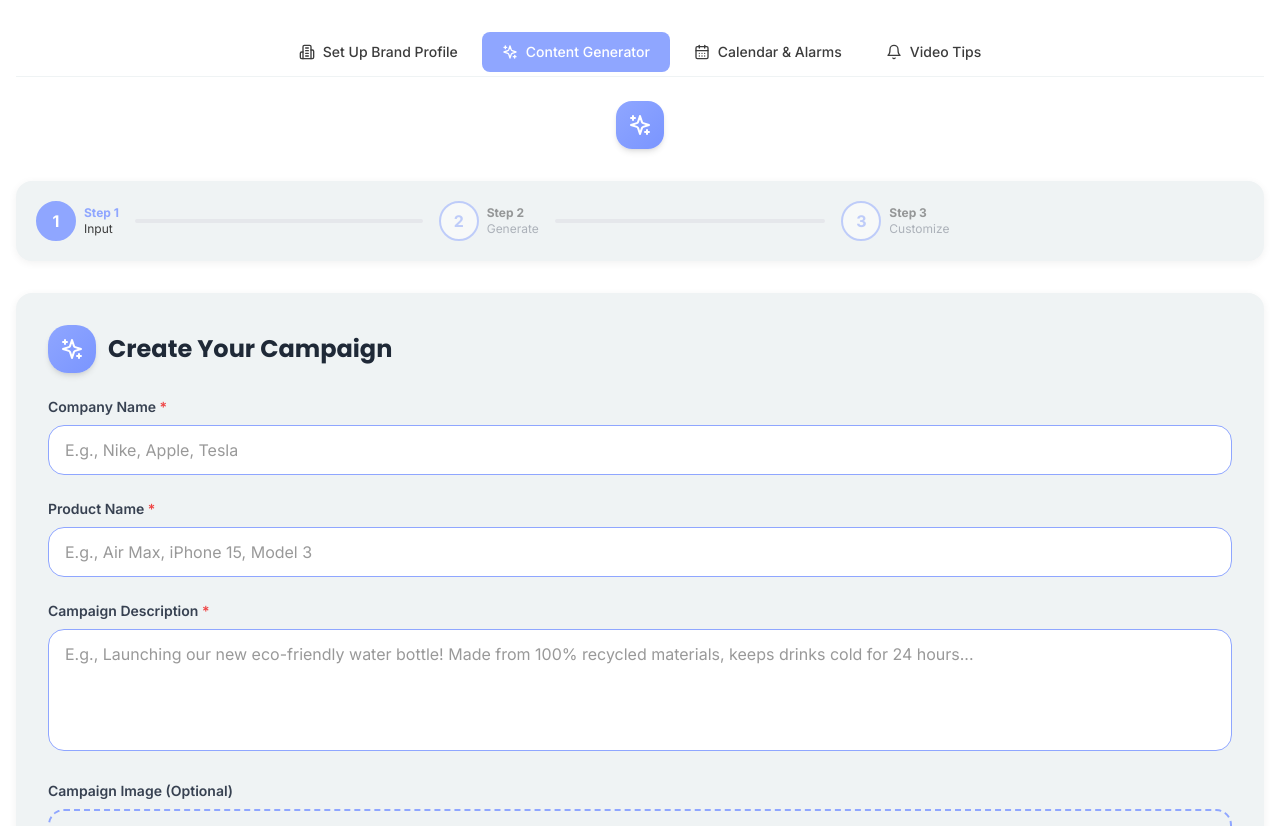
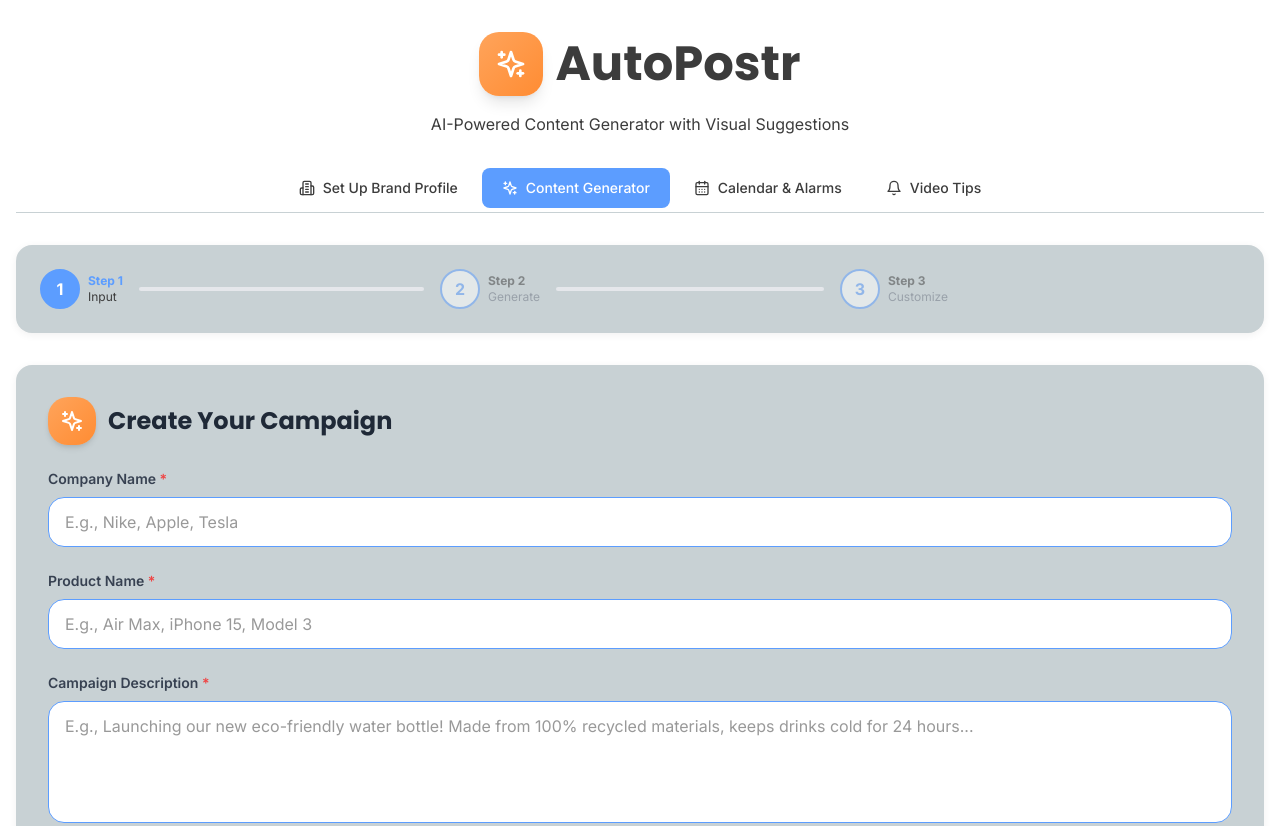
Before and after one commit to ingyinPie/design, a React (Vite) app: page / in a window 1280 px wide. Shown: the top 826 px of the page. Built offline with nearby package versions, Linux system fonts and the light colour scheme; no server answers; the database is empty.

Commit message:
Updated App.tsx

```diff
--- a/src/App.tsx
+++ b/src/App.tsx
@@ -483,14 +483,25 @@ function App() {
   return (
     <div className="min-h-screen bg-white">
       <div className="container mx-auto px-4 py-8 max-w-7xl">
-        <header className="mb-8 animate-fade-in">
-          <div className="bg-white border-b border-[#EFF3F4] pb-1 mb-6">
+        <header className="text-center mb-8 animate-fade-in">
+          <div className="flex items-center justify-center gap-3 mb-4">
+            <div className="w-16 h-16 bg-gradient-to-br from-orange-400 to-orange-500 rounded-[20px] flex items-center justify-center shadow-lg">
+              <Sparkles className="w-8 h-8 text-white" />
+            </div>
+            <h1 className="text-5xl font-bold text-[#3C3C3C]">
+              AutoPostr
+            </h1>
+          </div>
+          <p className="text-[#3C3C3C] text-base mb-8">
+            AI-Powered Content Generator with Visual Suggestions
+          </p>
+          <div className="bg-white border-b border-[#C8D1D4] pb-1">
             <div className="flex items-center justify-center gap-1">
               <button
                 onClick={() => setShowBrandModal(true)}
                 className={`btn-secondary flex items-center gap-2 ${
                   false
-                    ? '!bg-[#8FA6FF] !text-white rounded-lg'
+                    ? '!bg-[#5C9DFF] !text-white rounded-lg'
                     : ''
                 }`}
               >
@@ -501,7 +512,7 @@ function App() {
                 onClick={() => setShowScheduleView(false)}
                 className={`btn-secondary flex items-center gap-2 ${
                   !showScheduleView
-                    ? '!bg-[#8FA6FF] !text-white rounded-lg'
+                    ? '!bg-[#5C9DFF] !text-white rounded-lg'
                     : ''
                 }`}
               >
@@ -512,7 +523,7 @@ function App() {
                 onClick={() => setShowScheduleView(true)}
                 className={`btn-secondary flex items-center gap-2 ${
                   showScheduleView
-                    ? '!bg-[#8FA6FF] !text-white rounded-lg'
+                    ? '!bg-[#5C9DFF] !text-white rounded-lg'
                     : ''
                 }`}
               >
@@ -522,19 +533,12 @@ function App() {
               <button
                 onClick={() => setShowVideoTips(!showVideoTips)}
                 className={`btn-secondary flex items-center gap-2 ${
-                  showVideoTips ? '!bg-[#8FA6FF] !text-white rounded-lg' : ''
+                  showVideoTips ? '!bg-[#5C9DFF] !text-white rounded-lg' : ''
                 }`}
               >
                 <Bell className="w-4 h-4" />
                 <span>Video Tips</span>
               </button>
-            </div>
-          </div>
-          <div className="text-center">
-            <div className="flex items-center justify-center gap-3 mb-2">
-              <div className="w-12 h-12 bg-gradient-to-br from-[#8FA6FF] to-[#7A95FF] rounded-[16px] flex items-center justify-center shadow-md">
-                <Sparkles className="w-6 h-6 text-white" />
-              </div>
             </div>
           </div>
         </header>
--- a/src/components/Calendar.tsx
+++ b/src/components/Calendar.tsx
@@ -138,11 +138,11 @@ export function Calendar({ scheduledPosts, plannedPosts, onDateSelect, onPostCli
   const days = view === 'month' ? getDaysInMonth(currentDate) : getWeekDays(currentDate);
 
   return (
-    <div className="bg-[#EFF3F4] rounded-2xl shadow-md p-6">
+    <div className="bg-[#C8D1D4] rounded-2xl shadow-md p-6">
       <div className="flex items-center justify-between mb-6">
         <div className="flex items-center gap-3">
-          <div className="w-10 h-10 rounded-xl flex items-center justify-center border-2 border-[#8FA6FF]">
-            <CalendarIcon className="w-5 h-5 text-[#8FA6FF]" />
+          <div className="w-10 h-10 rounded-xl flex items-center justify-center border-2 border-[#5C9DFF]">
+            <CalendarIcon className="w-5 h-5 text-[#5C9DFF]" />
           </div>
           <h2 className="text-2xl font-bold text-[#3C3C3C]">Content Calendar</h2>
         </div>
--- a/src/components/InputSection.tsx
+++ b/src/components/InputSection.tsx
@@ -95,7 +95,7 @@ export function InputSection({ onGenerate, isGenerating }: InputSectionProps) {
   return (
     <div className="card-float p-8 mb-8 animate-fade-in">
       <div className="flex items-center gap-3 mb-6">
-        <div className="w-12 h-12 bg-gradient-to-br from-[#8FA6FF] to-[#7A95FF] rounded-[20px] flex items-center justify-center shadow-md">
+        <div className="w-12 h-12 bg-gradient-to-br from-orange-400 to-orange-500 rounded-[20px] flex items-center justify-center shadow-md">
           <Sparkles className="w-6 h-6 text-white" />
         </div>
         <h2 className="text-2xl font-bold text-gray-800">Create Your Campaign</h2>
@@ -168,9 +168,9 @@ export function InputSection({ onGenerate, isGenerating }: InputSectionProps) {
           </label>
 
           {!imageUrl ? (
-            <label className="flex flex-col items-center justify-center w-full h-40 border-2 border-dashed border-[#8FA6FF] rounded-2xl cursor-pointer hover:border-[#7A95FF] hover:bg-blue-50 transition-all duration-300">
+            <label className="flex flex-col items-center justify-center w-full h-40 border-2 border-dashed border-orange-300 rounded-2xl cursor-pointer hover:border-orange-400 hover:bg-orange-50 transition-all duration-300">
               <div className="flex flex-col items-center justify-center pt-5 pb-6">
-                <Upload className="w-10 h-10 text-[#8FA6FF] mb-3" />
+                <Upload className="w-10 h-10 text-orange-400 mb-3" />
                 <p className="text-sm text-gray-600 font-medium">Click to upload image</p>
                 <p className="text-xs text-gray-500 mt-1">PNG, JPG or WEBP</p>
               </div>
@@ -183,7 +183,7 @@ export function InputSection({ onGenerate, isGenerating }: InputSectionProps) {
               />
             </label>
           ) : (
-            <div className="relative w-full h-40 rounded-2xl overflow-hidden border-2 border-[#8FA6FF]">
+            <div className="relative w-full h-40 rounded-2xl overflow-hidden border-2 border-orange-300">
               <img
                 src={imageUrl}
                 alt="Campaign preview"
--- a/src/components/ScheduleModal.tsx
+++ b/src/components/ScheduleModal.tsx
@@ -149,7 +149,7 @@ export function ScheduleModal({ isOpen, onClose, onSchedule, prefilledData }: Sc
                     onClick={() => togglePlatform(platform.id)}
                     className={`p-4 rounded-xl border-2 transition-all ${
                       isSelected
-                        ? 'border-[#8FA6FF] bg-blue-50 shadow-[0_0_0_3px_rgba(143,166,255,0.3)]'
+                        ? 'border-[#5C9DFF] bg-blue-50 shadow-[0_0_0_3px_rgba(92,157,255,0.3)]'
                         : 'border-gray-200 hover:border-gray-300'
                     }`}
                   >
@@ -190,7 +190,7 @@ export function ScheduleModal({ isOpen, onClose, onSchedule, prefilledData }: Sc
             <button
               type="submit"
               disabled={platforms.length === 0}
-              className="flex-1 px-6 py-3 bg-[#8FA6FF] text-white rounded-xl font-semibold hover:bg-[#7A95FF] disabled:bg-gray-300 disabled:cursor-not-allowed transition-all flex items-center justify-center gap-2"
+              className="flex-1 px-6 py-3 bg-[#5C9DFF] text-white rounded-xl font-semibold hover:bg-[#4A8BFF] disabled:bg-gray-300 disabled:cursor-not-allowed transition-all flex items-center justify-center gap-2"
             >
               <Save className="w-4 h-4" />
               Schedule Post
--- a/src/components/StepNavigator.tsx
+++ b/src/components/StepNavigator.tsx
@@ -18,13 +18,15 @@ export function StepNavigator({ currentStep, onStepClick, canNavigate }: StepNav
   ];
 
   return (
-    <div className="card-float p-5 mb-8 animate-fade-in">
+    <div className="card-float p-6 mb-8 animate-fade-in">
       <div className="flex items-center justify-between">
         {steps.map((step, index) => (
           <div key={step.number} className="flex items-center flex-1">
-            <div
+            <button
+              onClick={() => step.enabled && onStepClick(step.number as 1 | 2 | 3)}
+              disabled={!step.enabled}
               className={`flex items-center gap-2 ${
-                step.enabled ? '' : 'opacity-50'
+                step.enabled ? 'cursor-pointer' : 'cursor-not-allowed opacity-50'
               }`}
             >
               <div
@@ -44,7 +46,7 @@ export function StepNavigator({ currentStep, onStepClick, canNavigate }: StepNav
               </div>
               <div className="text-left">
                 <div className={`text-xs font-bold ${
-                  currentStep === step.number ? 'text-[#8FA6FF]' : 'text-[#3C3C3C]'
+                  currentStep === step.number ? 'text-[#5C9DFF]' : 'text-[#3C3C3C]'
                 }`}>
                   Step {step.number}
                 </div>
@@ -54,11 +56,11 @@ export function StepNavigator({ currentStep, onStepClick, canNavigate }: StepNav
                   {step.label}
                 </div>
               </div>
-            </div>
+            </button>
             {index < steps.length - 1 && (
               <div
                 className={`flex-1 h-1 mx-4 rounded-full transition-all duration-300 ${
-                  currentStep > step.number ? 'bg-[#8FA6FF]' : 'bg-gray-200'
+                  currentStep > step.number ? 'bg-[#5C9DFF]' : 'bg-gray-200'
                 }`}
               />
             )}
--- a/src/index.css
+++ b/src/index.css
@@ -21,13 +21,13 @@
 
 @layer components {
   .input-orange {
-    @apply bg-white border-[1.5px] border-[#8FA6FF] text-gray-900 rounded-2xl px-4 py-3
-           focus:outline-none focus:ring-0 focus:border-[#8FA6FF] transition-all duration-300;
-    box-shadow: 0 0 0 0 rgba(143, 166, 255, 0);
+    @apply bg-white border-[1.5px] border-[#5C9DFF] text-gray-900 rounded-2xl px-4 py-3
+           focus:outline-none focus:ring-0 focus:border-[#5C9DFF] transition-all duration-300;
+    box-shadow: 0 0 0 0 rgba(92, 157, 255, 0);
   }
 
   .input-orange:focus {
-    box-shadow: 0 0 6px rgba(143, 166, 255, 0.7);
+    box-shadow: 0 0 6px rgba(92, 157, 255, 0.7);
   }
 
   .input-orange::placeholder {
@@ -35,7 +35,7 @@
   }
 
   .card-float {
-    @apply bg-[#EFF3F4] rounded-[16px] transition-all duration-300 relative;
+    @apply bg-[#C8D1D4] rounded-[16px] transition-all duration-300 relative;
     box-shadow: 0 2px 8px rgba(0, 0, 0, 0.06);
     z-index: 1;
   }
@@ -46,8 +46,8 @@
   }
 
   .btn-primary {
-    @apply bg-[#8FA6FF] text-white font-bold rounded-2xl px-6 py-3
-           transition-all duration-300 hover:bg-[#7A95FF] uppercase text-sm tracking-wide;
+    @apply bg-[#5C9DFF] text-white font-bold rounded-2xl px-6 py-3
+           transition-all duration-300 hover:bg-[#4A8BFF] uppercase text-sm tracking-wide;
   }
 
   .btn-primary:active {
@@ -61,21 +61,17 @@
   }
 
   .btn-schedule {
-    @apply bg-[#8FA6FF] text-white font-bold rounded-2xl px-6 py-3
+    @apply bg-[#5C9DFF] text-white font-bold rounded-2xl px-6 py-3
            transition-all duration-300 uppercase text-sm tracking-wide;
   }
 
   .btn-schedule:hover {
-    box-shadow: 0 0 15px rgba(143, 166, 255, 0.6);
+    box-shadow: 0 0 15px rgba(92, 157, 255, 0.6);
   }
 
   .btn-schedule:active {
     animation: scheduleFlash 0.5s ease;
     transform: scale(1.1);
-  }
-
-  .accent-highlight {
-    @apply border-l-4 border-[#8FA6FF] pl-4;
   }
 
   .suggestion-card {
@@ -85,15 +81,15 @@
   }
 
   .suggestion-card:hover {
-    border-color: #8FA6FF;
+    border-color: #FFA45B;
     transform: translateY(-3px);
-    box-shadow: 0 6px 20px rgba(0, 0, 0, 0.12), 0 0 0 1px #8FA6FF;
+    box-shadow: 0 6px 20px rgba(0, 0, 0, 0.12), 0 0 0 1px #FFA45B;
   }
 
   .suggestion-card.active {
-    border-color: #8FA6FF;
+    border-color: #FFA45B;
     border-width: 2px;
-    box-shadow: 0 6px 20px rgba(143, 166, 255, 0.3), inset 0 0 20px rgba(143, 166, 255, 0.1);
+    box-shadow: 0 6px 20px rgba(255, 164, 91, 0.3), inset 0 0 20px rgba(255, 164, 91, 0.1);
   }
 
   .suggestion-card.inactive {
@@ -132,17 +128,17 @@
   }
 
   .step-circle {
-    @apply w-10 h-10 rounded-full border-2 border-[#8FA6FF] bg-white
-           flex items-center justify-center text-[#8FA6FF] font-bold text-base
-           transition-all duration-300 pointer-events-none;
+    @apply w-10 h-10 rounded-full border-2 border-[#5C9DFF] bg-white
+           flex items-center justify-center text-[#5C9DFF] font-bold text-base
+           transition-all duration-300;
   }
 
   .step-circle.active {
-    @apply bg-[#8FA6FF] text-white border-[#8FA6FF];
+    @apply bg-[#5C9DFF] text-white border-[#5C9DFF];
   }
 
   .step-circle.completed {
-    @apply bg-[#8FA6FF] text-white border-[#8FA6FF];
+    @apply bg-[#5C9DFF] text-white border-[#5C9DFF];
   }
 }
 
@@ -153,10 +149,10 @@
 
 @keyframes scheduleFlash {
   0%, 100% {
-    box-shadow: 0 0 0 rgba(143, 166, 255, 0);
+    box-shadow: 0 0 0 rgba(255, 164, 91, 0);
   }
   50% {
-    box-shadow: 0 0 30px rgba(143, 166, 255, 0.8);
+    box-shadow: 0 0 30px rgba(255, 164, 91, 0.8);
   }
 }
 
```
Also changed, not shown: src/components/AlarmManager.tsx (+4 -4 lines), src/components/PostOutline.tsx (+17 -17 lines), src/components/ScheduledPostsList.tsx (+5 -5 lines), src/components/VideoOptimizationTips.tsx (+7 -26 lines).
